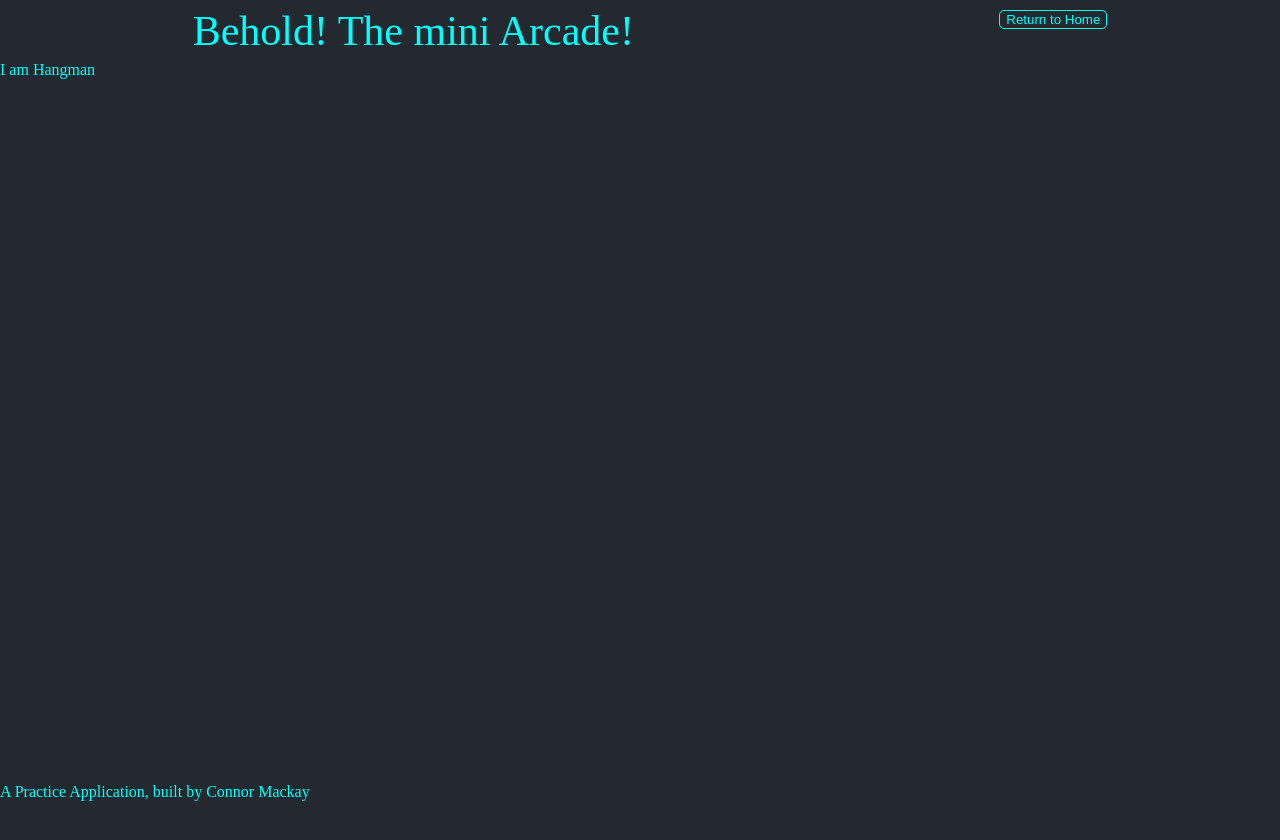
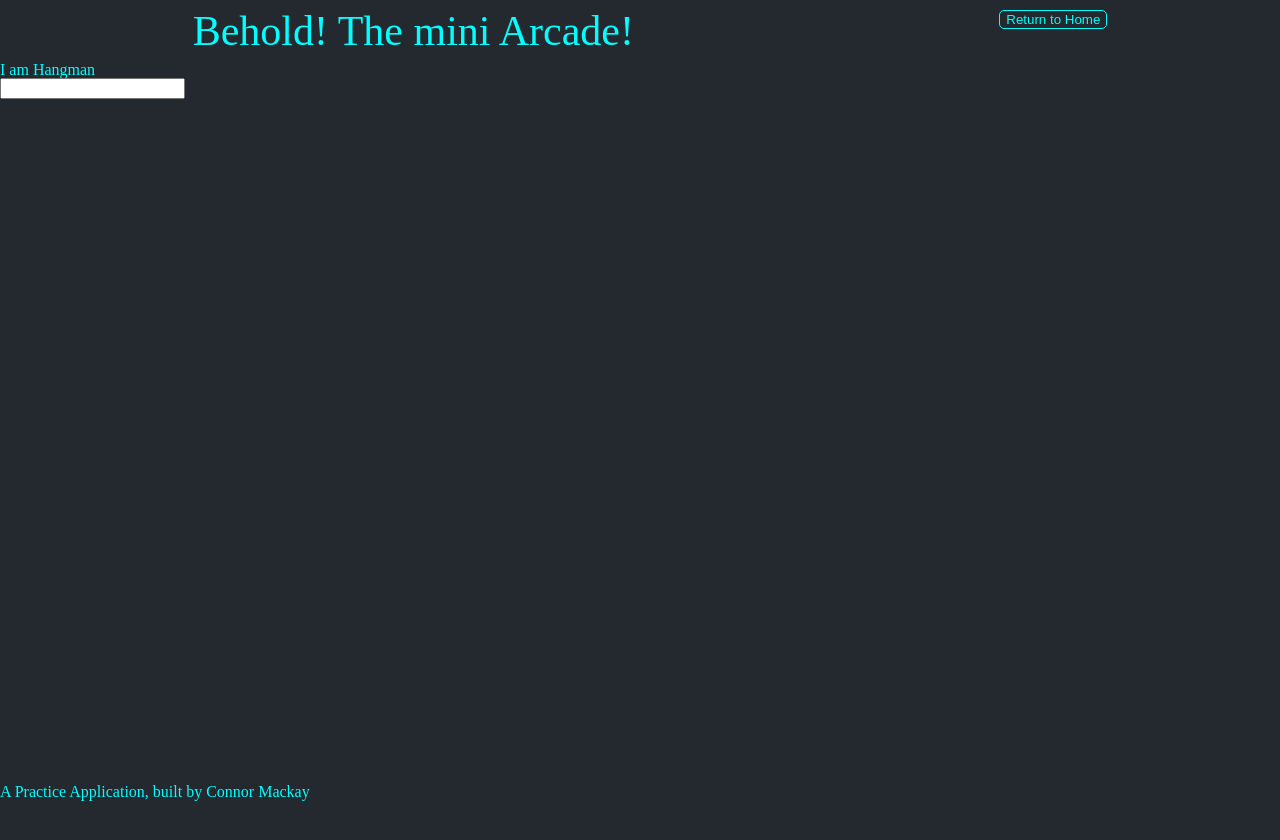
Before and after one commit to CD-Mackay/mini-arcade, a React app: page /hangman in a window 1280 px wide. Shown: the top 840 px of the page. Built offline with nearby package versions, Linux system fonts and the light colour scheme.

Commit message:
build textinput component for hangman

```diff
--- a/client/src/components/atoms/GameListItem/GameListItem.js
+++ b/client/src/components/atoms/GameListItem/GameListItem.js
@@ -10,7 +10,6 @@ import StyledGameListItem from './StyledGameListItem';
 const GameListItem = ({game, name}) => {
   return (
     <StyledGameListItem>
-      <Image src="" alt="game-image" />
       <Link to={`/${game}`}>
         <h4>{name}</h4>
       </Link>
--- a/client/src/components/games/hangman/Hangman.js
+++ b/client/src/components/games/hangman/Hangman.js
@@ -1,5 +1,6 @@
 // Library Imports
 import React from 'react';
+import TextInput from './atoms/TextInput/TextInput';
 
 // Component Imports
 import StyledHangman from './StyledHangman';
@@ -8,6 +9,7 @@ const Hangman = () => {
   return (
     <StyledHangman>
       <p>I am Hangman</p>
+      <TextInput />
     </StyledHangman>
   )
 };
--- /dev/null
+++ b/client/src/components/games/hangman/atoms/TextInput/StyledTextInput.js
@@ -0,0 +1,7 @@
+import styled from 'styled-components';
+
+const StyledTextInput = styled.div`
+
+`
+
+export default StyledTextInput;
--- /dev/null
+++ b/client/src/components/games/hangman/atoms/TextInput/TextInput.js
@@ -0,0 +1,19 @@
+// Library Imports
+import React, { useState } from 'react';
+
+// Component Imports
+import StyledTextInput from './StyledTextInput';
+
+
+const TextInput = () => {
+
+  const [input, setInput] = useState(null);
+
+  return (
+    <StyledTextInput>
+      <input type="text" maxlength="1" onChange={(event) => setInput(event.target.value)} />
+    </StyledTextInput>
+  )
+};
+
+export default TextInput;
```
